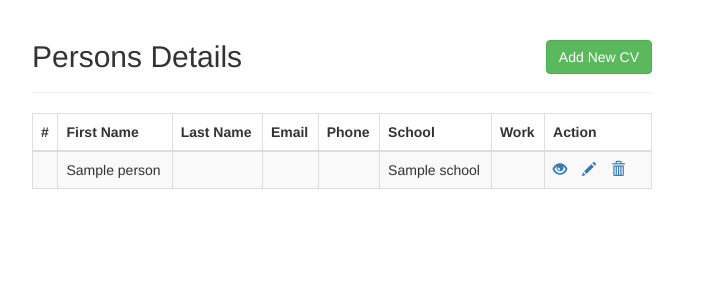
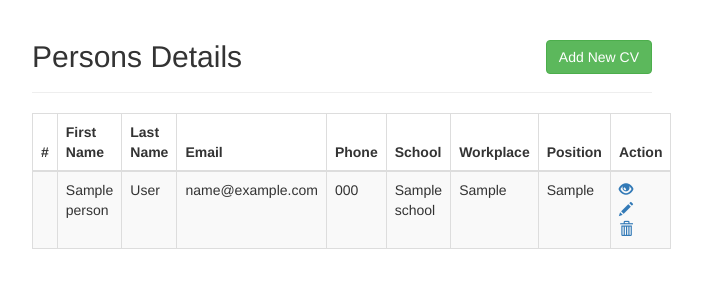
Before and after one commit to ronaldsrundans/CVstorage, a PHP site: page / in a window 1280 px wide. Shown: the top 300 px of the page, without its empty margins (298-1000 px from the left). Run offline with PHP 8.4, Linux system fonts and the light colour scheme; tables that the repository leaves empty or names only in its code hold one stand-in row (values such as "Sample post"); data that the repository does not hold is empty.

Commit message:
Added position collum in dashboard

```diff
--- a/index.php
+++ b/index.php
@@ -39,7 +39,7 @@
                     require_once "config.php";
 
                     // Attempt select query execution
-                    $sql = "SELECT persons.name, schools.title FROM persons join persjoinedu on persons.personid=persjoinedu.persid join schools on persjoinedu.eduid=schools.schoolid";
+                    $sql = "SELECT persons.name, persons.surname, persons.email, persons.phone, schools.title, workplace.company, persjoinwork.position FROM persons join persjoinedu on persons.personid=persjoinedu.persid join schools on persjoinedu.eduid=schools.schoolid join persjoinwork on persons.personid=persjoinwork.persid join workplace on persjoinwork.workid=workplace.workplaceid";
                     if($result = mysqli_query($conn, $sql)){
                         if(mysqli_num_rows($result) > 0){
                             echo "<table class='table table-bordered table-striped'>";
@@ -51,8 +51,9 @@
                                         echo "<th>Email</th>";
                                         echo "<th>Phone</th>";
 					echo "<th>School</th>";
-					echo "<th>Work</th>";
-                                        echo "<th>Action</th>";
+					echo "<th>Workplace</th>";
+					echo "<th>Position</th>";
+					echo "<th>Action</th>";
                                     echo "</tr>";
                                 echo "</thead>";
                                 echo "<tbody>";
@@ -64,8 +65,8 @@
                                         echo "<td>" . $row['email'] . "</td>";
                                         echo "<td>" . $row['phone'] . "</td>";
                                         echo "<td>" . $row['title'] . "</td>";
-echo "<td>"."</td>";
-//echo "<td>". $row)['work']."<td>";
+					echo "<td>" . $row['company'] . "</td>";
+					echo "<td>" . $row['position'] . "</td>";
  					echo "<td>";
                                             echo "<a href='read.php?id=". $row['id'] ."' title='View Record' data-toggle='tooltip'><span class='glyphicon glyphicon-eye-open'></span></a>";
                                             echo "<a href='update.php?id=". $row['id'] ."' title='Update Record' data-toggle='tooltip'><span class='glyphicon glyphicon-pencil'></span></a>";
```
